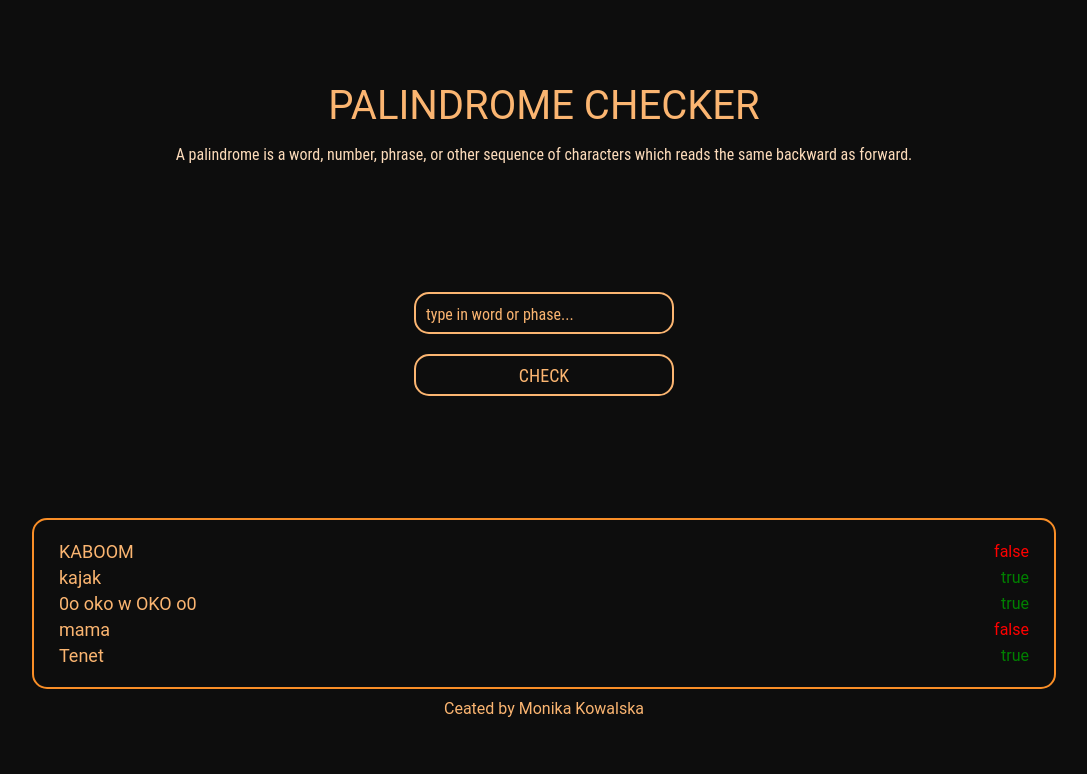
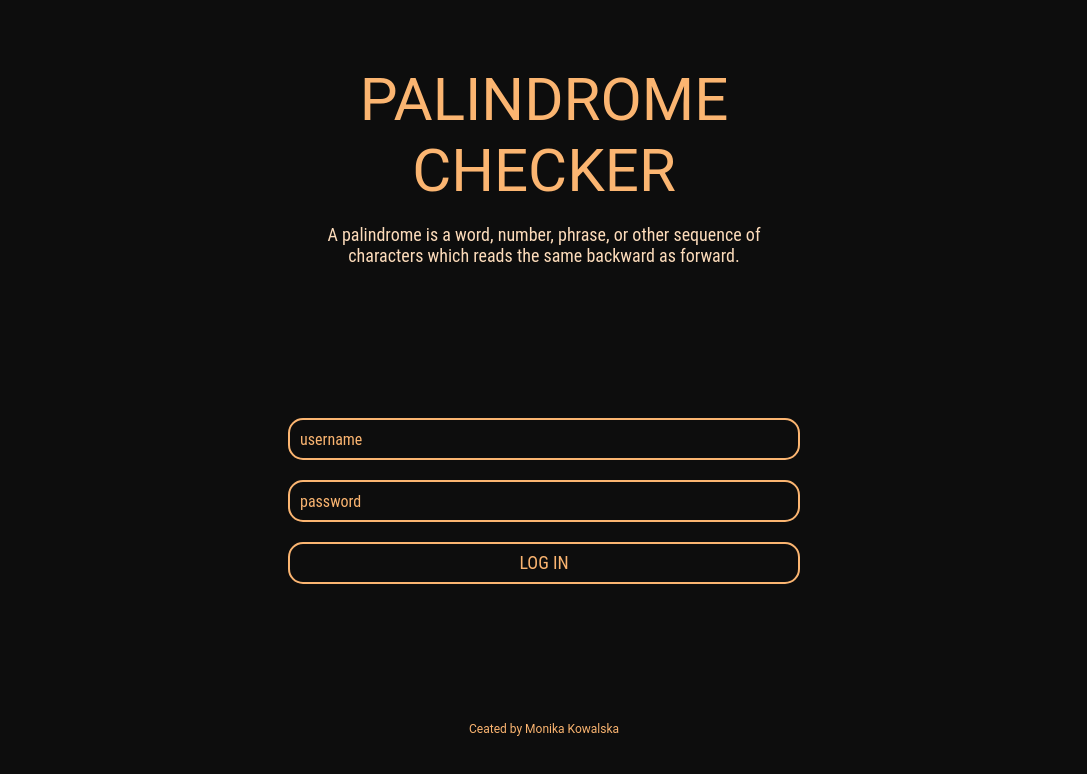
Before and after one commit to moniqka/palindrome-checker, a Vue app: page / in a window 1280 px wide. Shown: the top 774 px of the page, without its empty margins (96-1183 px from the left). Built offline with nearby package versions, Linux system fonts and the light colour scheme.

Commit message:
update RWD

```diff
--- a/src/App.vue
+++ b/src/App.vue
@@ -17,7 +17,7 @@ export default {
   },
   data() {
     return {
-      loggedIn: true
+      loggedIn: false
     };
   }
 };
--- a/src/components/Checker.vue
+++ b/src/components/Checker.vue
@@ -9,7 +9,9 @@
       </p>
     </header>
     <form class="container" @submit.prevent="checkIsPalindrome">
-      <label for="text-box" :style="{ color: isPalindrome ? `green` : `red` }">{{ result }}</label>
+      <label for="text-box">
+        {{ result }}
+      </label>
       <input
         type="text"
         name="text-box"
@@ -20,7 +22,6 @@
         placeholder="type in word or phase..."
       />
       <button type="submit" class="button">CHECK</button>
-    </form>
       <section class="search-history">
         <ul class="search-history__list">
           <li
@@ -38,6 +39,7 @@
           </li>
         </ul>
       </section>
+    </form>
     <footer>Ceated by Monika Kowalska</footer>
   </div>
 </template>
@@ -50,7 +52,7 @@ export default {
   data() {
     return {
       text: "",
-      result: "",
+      result: "...",
       history: []
     };
   },
@@ -77,7 +79,7 @@ export default {
       "getCheckerHistory"
     ]),
     clearText() {
-      this.result = "";
+      this.result = "...";
       this.text = "";
     },
     checkIsPalindrome() {
@@ -109,19 +111,14 @@ export default {
 };
 </script>
 
-<style lang="scss">
+<style lang="scss" scoped>
 @import "@/scss/_library.scss";
-.title {
-  text-transform: uppercase;
-  font-size: $font-title;
-  &__description {
-    color: $primary-light;
-    font-family: $basefont-condensed;
+form.container {
+  padding: 5% 10%;
+  @media screen and (min-width: 500px) {
+    padding: 0;
+    width: 50%;
   }
-}
-main.container {
-  margin-top: 5%;
-  height: auto;
 }
 .search-history {
   border: 2px solid $primary-dark;
@@ -130,20 +127,34 @@ main.container {
   color: $primary;
   width: 100%;
   margin: 10px;
+  margin-top: 20px;
   padding: 5px;
   &__list {
     padding: 0;
+    margin: 0;
   }
   &__word {
     display: flex;
     flex-direction: row;
     justify-content: space-between;
     align-items: center;
-    margin: 5px 20px;
+    margin: 5px 10px;
     &__text {
-      font-size: 18px;
+      font-size: $font-size-medium;
       margin: 0;
+      @media screen and (min-width: 500px) {
+        font-size: $font-size-large;
+      }
+    }
+    &__result {
+      @media screen and (min-width: 500px) {
+        font-size: $font-size-large;
       }
     }
   }
+}
+label {
+  color: $primary-dark;
+  font-size: $font-size;
+}
 </style>
--- a/src/components/Login.vue
+++ b/src/components/Login.vue
@@ -8,11 +8,11 @@
         A palindrome is a word, number, phrase, or other sequence of characters which reads the same backward as forward.
       </p>
     </header>
-    <main class="container">
+    <form class="container">
       <input class="button button__input" placeholder="username" />
       <input class="button button__input" placeholder="password" />
       <button class="button">LOG IN</button>
-    </main>
+    </form>
     <footer>Ceated by Monika Kowalska</footer>
   </div>
 </template>
@@ -23,18 +23,12 @@ export default {
 };
 </script>
 
-<style lang="scss">
+<style lang="scss" scoped>
 @import "@/scss/_library.scss";
-.title {
-  text-transform: uppercase;
-  font-size: $font-title;
-  &__description {
-    color: $primary-light;
-    font-family: $basefont-condensed;
+form.container {
+  @media screen and (min-width: 500px) {
+    padding: 0;
+    width: 50%;
   }
 }
-main.container {
-  margin-top: 5%;
-  height: auto;
-}
 </style>
--- a/src/main.js
+++ b/src/main.js
@@ -1,10 +1,6 @@
 import Vue from "vue";
 import App from "./App.vue";
 import store from "./store";
-import axios from "axios";
-import VueAxios from "vue-axios";
-
-Vue.use(VueAxios, axios);
 
 Vue.config.productionTip = false;
 
--- a/src/scss/_library.scss
+++ b/src/scss/_library.scss
@@ -1,13 +1,14 @@
 @charset 'UTF-8';
 //////////////// VARIABLES ////////////////
 //Typography
-$basefont: 'Roboto', 'Lato', sans-serif;
+$basefont: 'Roboto', sans-serif;
 $basefont-condensed: 'Roboto Condensed', $basefont;
 
 $font-size:        14px;
 $font-size-medium: 16px;
-$font-size-large:  20px;
+$font-size-large:  18px;
 $font-title: 40px;
+$font-title-desktop: 60px;
 
 $line-height:      1.5em;
 $font-weight:      400;
@@ -37,6 +38,23 @@ $body-bg:               #0d0d0d;
     padding: 10%;
     // margin-top: 20%;
     color: $primary;
+    @media screen and (min-width: 500px) {
+      padding: 5% 10%;
+    }
+  }
+  .title {
+    text-transform: uppercase;
+    font-size: $font-title;
+    @media screen and (min-width: 500px) {
+      font-size: $font-title-desktop;
+    }
+    &__description {
+      color: $primary-light;
+      font-family: $basefont-condensed;
+      @media screen and (min-width: 500px) {
+        font-size: $font-size-large;
+      }
+    }
   }
   .button {
     border: 2px solid $primary;
@@ -84,3 +102,16 @@ $body-bg:               #0d0d0d;
       }
     }
   }
+  main.container {
+    margin-top: 5%;
+    height: auto;
+  }
+  footer {
+    margin-top: 5px;
+    font-size: 12px;
+  }
+  header {
+    @media screen and (min-width: 500px) {
+      width: 50%;
+    }
+  }
--- a/src/store/index.js
+++ b/src/store/index.js
@@ -12,7 +12,6 @@ export default new Vuex.Store({
   },
   mutations: {
     SET_CHECKER_HISTORY(state, list) {
-      console.log('list', list)
       state.checkerHistory = list;
     },
     ADD_CHECKED_WORD(state, word) {
@@ -24,7 +23,6 @@ export default new Vuex.Store({
   },
   actions: {
     getCheckerHistory({ commit }, array) {
-      console.log('array', array)
       commit("SET_CHECKER_HISTORY", array);
     },
     addCheckedWordToHistory({ commit }, word) {
```
Lines whose indentation alone changed are shown as unchanged.
